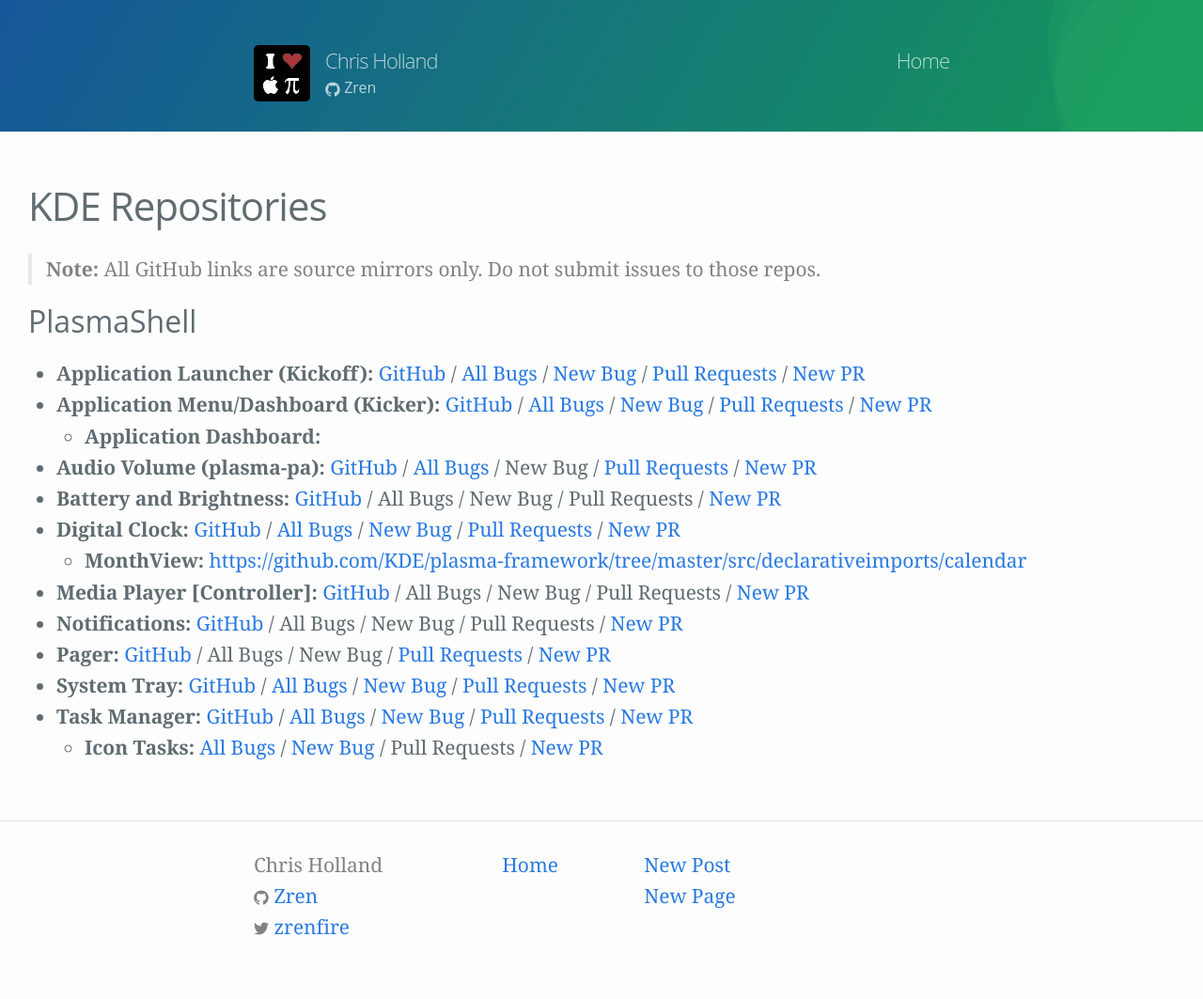
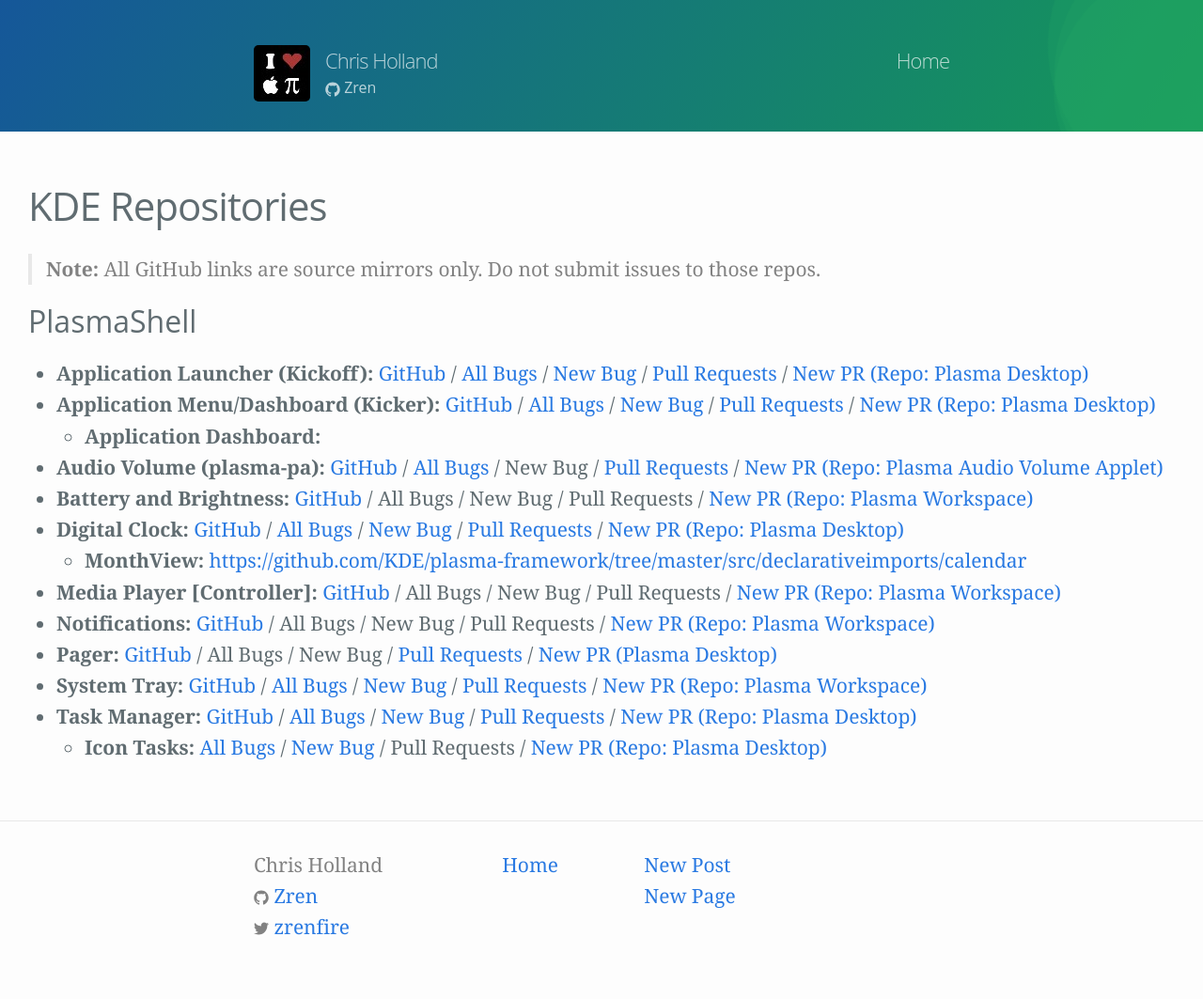
Before and after one commit to Zren/zren.github.io, a Jekyll site: the page built from kderepos.md, in a window 1280 px wide. Shown: the whole page at 94% size. Built offline with Jekyll 4.4.1, drawn with Linux system fonts in a browser that asks for light colours.

Commit message:
Mention which repo (since we can't prefill the form)

```diff
--- a/kderepos.md
+++ b/kderepos.md
@@ -26,16 +26,16 @@
 {% assign phabNewDiff = 'https://phabricator.kde.org/differential/diff/create/' %}
 
 
-* **Application Launcher (Kickoff):** [GitHub](https://github.com/KDE/plasma-desktop/blob/master/applets/kickoff/) / [All Bugs]({{kdeBugList}}product=plasmashell&component=Application%20Launcher%20%28Kickoff%29&list_id=1406061) / [New Bug]({{kdeNewBug}}product=plasmashell&component=Application%20Launcher%20%28Kickoff%29) / [Pull Requests]({{phabDiffsDesktop}}) / [New PR]({{phabNewDiff}})
-* **Application Menu/Dashboard (Kicker):** [GitHub](https://github.com/KDE/plasma-desktop/blob/master/applets/kicker/) / [All Bugs]({{kdeBugList}}product=plasmashell&component=Application%20Menu%20%28Kicker%29&list_id=1406061) / [New Bug]({{kdeNewBug}}product=plasmashell&component=Application%20Menu%20%28Kicker%29) / [Pull Requests]({{phabDiffsDesktop}}) / [New PR]({{phabNewDiff}})
+* **Application Launcher (Kickoff):** [GitHub](https://github.com/KDE/plasma-desktop/blob/master/applets/kickoff/) / [All Bugs]({{kdeBugList}}product=plasmashell&component=Application%20Launcher%20%28Kickoff%29&list_id=1406061) / [New Bug]({{kdeNewBug}}product=plasmashell&component=Application%20Launcher%20%28Kickoff%29) / [Pull Requests]({{phabDiffsDesktop}}) / [New PR (Repo: Plasma Desktop)]({{phabNewDiff}})
+* **Application Menu/Dashboard (Kicker):** [GitHub](https://github.com/KDE/plasma-desktop/blob/master/applets/kicker/) / [All Bugs]({{kdeBugList}}product=plasmashell&component=Application%20Menu%20%28Kicker%29&list_id=1406061) / [New Bug]({{kdeNewBug}}product=plasmashell&component=Application%20Menu%20%28Kicker%29) / [Pull Requests]({{phabDiffsDesktop}}) / [New PR (Repo: Plasma Desktop)]({{phabNewDiff}})
     * **Application Dashboard:**
-* **Audio Volume (plasma-pa):** [GitHub](https://github.com/KDE/plasma-pa) / [All Bugs]({{kdeBugList}}product=plasma-pa&list_id=1406062) / New Bug / [Pull Requests]({{phabDiffs}}NlM7ES4ji2UX/#R) / [New PR]({{phabNewDiff}})
-* **Battery and Brightness:** [GitHub](https://github.com/KDE/plasma-workspace/tree/master/applets/batterymonitor) / All Bugs / New Bug / Pull Requests / [New PR]({{phabNewDiff}})
-* **Digital Clock:** [GitHub](https://github.com/KDE/plasma-desktop/blob/master/applets/kicker/) / [All Bugs]({{kdeBugList}}product=plasmashell&component=Digital%20Clock&list_id=1406061) / [New Bug]({{kdeNewBug}}product=plasmashell&component=Digital%20Clock) / [Pull Requests]({{phabDiffsWorkspace}}) / [New PR]({{phabNewDiff}})
+* **Audio Volume (plasma-pa):** [GitHub](https://github.com/KDE/plasma-pa) / [All Bugs]({{kdeBugList}}product=plasma-pa&list_id=1406062) / New Bug / [Pull Requests]({{phabDiffs}}NlM7ES4ji2UX/#R) / [New PR (Repo: Plasma Audio Volume Applet)]({{phabNewDiff}})
+* **Battery and Brightness:** [GitHub](https://github.com/KDE/plasma-workspace/tree/master/applets/batterymonitor) / All Bugs / New Bug / Pull Requests / [New PR (Repo: Plasma Workspace)]({{phabNewDiff}})
+* **Digital Clock:** [GitHub](https://github.com/KDE/plasma-desktop/blob/master/applets/kicker/) / [All Bugs]({{kdeBugList}}product=plasmashell&component=Digital%20Clock&list_id=1406061) / [New Bug]({{kdeNewBug}}product=plasmashell&component=Digital%20Clock) / [Pull Requests]({{phabDiffsWorkspace}}) / [New PR (Repo: Plasma Desktop)]({{phabNewDiff}})
     * **MonthView:** <https://github.com/KDE/plasma-framework/tree/master/src/declarativeimports/calendar>
-* **Media Player [Controller]:** [GitHub](https://github.com/KDE/plasma-workspace/tree/master/applets/mediacontroller) / All Bugs / New Bug / Pull Requests / [New PR]({{phabNewDiff}})
-* **Notifications:** [GitHub](https://github.com/KDE/plasma-workspace/tree/master/applets/notifications) / All Bugs / New Bug / Pull Requests / [New PR]({{phabNewDiff}})
-* **Pager:** [GitHub](https://github.com/KDE/plasma-desktop/blob/master/applets/pager/) / All Bugs / New Bug / [Pull Requests]({{phabDiffsDesktop}}) / [New PR]({{phabNewDiff}})
-* **System Tray:** [GitHub](https://github.com/KDE/plasma-workspace/tree/master/applets/systemtray/) / [All Bugs]({{kdeBugList}}product=plasmashell&component=System%20Tray&list_id=1408524) / [New Bug]({{kdeNewBug}}product=plasmashell&component=System%20Tray) / [Pull Requests]({{phabDiffsWorkspace}}) / [New PR]({{phabNewDiff}})
-* **Task Manager:** [GitHub](https://github.com/KDE/plasma-desktop/blob/master/applets/taskmanager/) / [All Bugs]({{kdeBugList}}product=plasmashell&component=Task%20Manager&list_id=1407534) / [New Bug]({{kdeNewBug}}product=plasmashell&component=Task%20Manager) / [Pull Requests]({{phabDiffsDesktop}}) / [New PR]({{phabNewDiff}})
-    * **Icon Tasks:** [All Bugs]({{kdeBugList}}product=plasmashell&component=Icons-only%20Task%20Manager&list_id=1407535) / [New Bug]({{kdeNewBug}}product=plasmashell&component=Icons-only%20Task%20Manager) / Pull Requests / [New PR]({{phabNewDiff}})
+* **Media Player [Controller]:** [GitHub](https://github.com/KDE/plasma-workspace/tree/master/applets/mediacontroller) / All Bugs / New Bug / Pull Requests / [New PR (Repo: Plasma Workspace)]({{phabNewDiff}})
+* **Notifications:** [GitHub](https://github.com/KDE/plasma-workspace/tree/master/applets/notifications) / All Bugs / New Bug / Pull Requests / [New PR (Repo: Plasma Workspace)]({{phabNewDiff}})
+* **Pager:** [GitHub](https://github.com/KDE/plasma-desktop/blob/master/applets/pager/) / All Bugs / New Bug / [Pull Requests]({{phabDiffsDesktop}}) / [New PR (Plasma Desktop)]({{phabNewDiff}})
+* **System Tray:** [GitHub](https://github.com/KDE/plasma-workspace/tree/master/applets/systemtray/) / [All Bugs]({{kdeBugList}}product=plasmashell&component=System%20Tray&list_id=1408524) / [New Bug]({{kdeNewBug}}product=plasmashell&component=System%20Tray) / [Pull Requests]({{phabDiffsWorkspace}}) / [New PR (Repo: Plasma Workspace)]({{phabNewDiff}})
+* **Task Manager:** [GitHub](https://github.com/KDE/plasma-desktop/blob/master/applets/taskmanager/) / [All Bugs]({{kdeBugList}}product=plasmashell&component=Task%20Manager&list_id=1407534) / [New Bug]({{kdeNewBug}}product=plasmashell&component=Task%20Manager) / [Pull Requests]({{phabDiffsDesktop}}) / [New PR (Repo: Plasma Desktop)]({{phabNewDiff}})
+    * **Icon Tasks:** [All Bugs]({{kdeBugList}}product=plasmashell&component=Icons-only%20Task%20Manager&list_id=1407535) / [New Bug]({{kdeNewBug}}product=plasmashell&component=Icons-only%20Task%20Manager) / Pull Requests / [New PR (Repo: Plasma Desktop)]({{phabNewDiff}})
```
